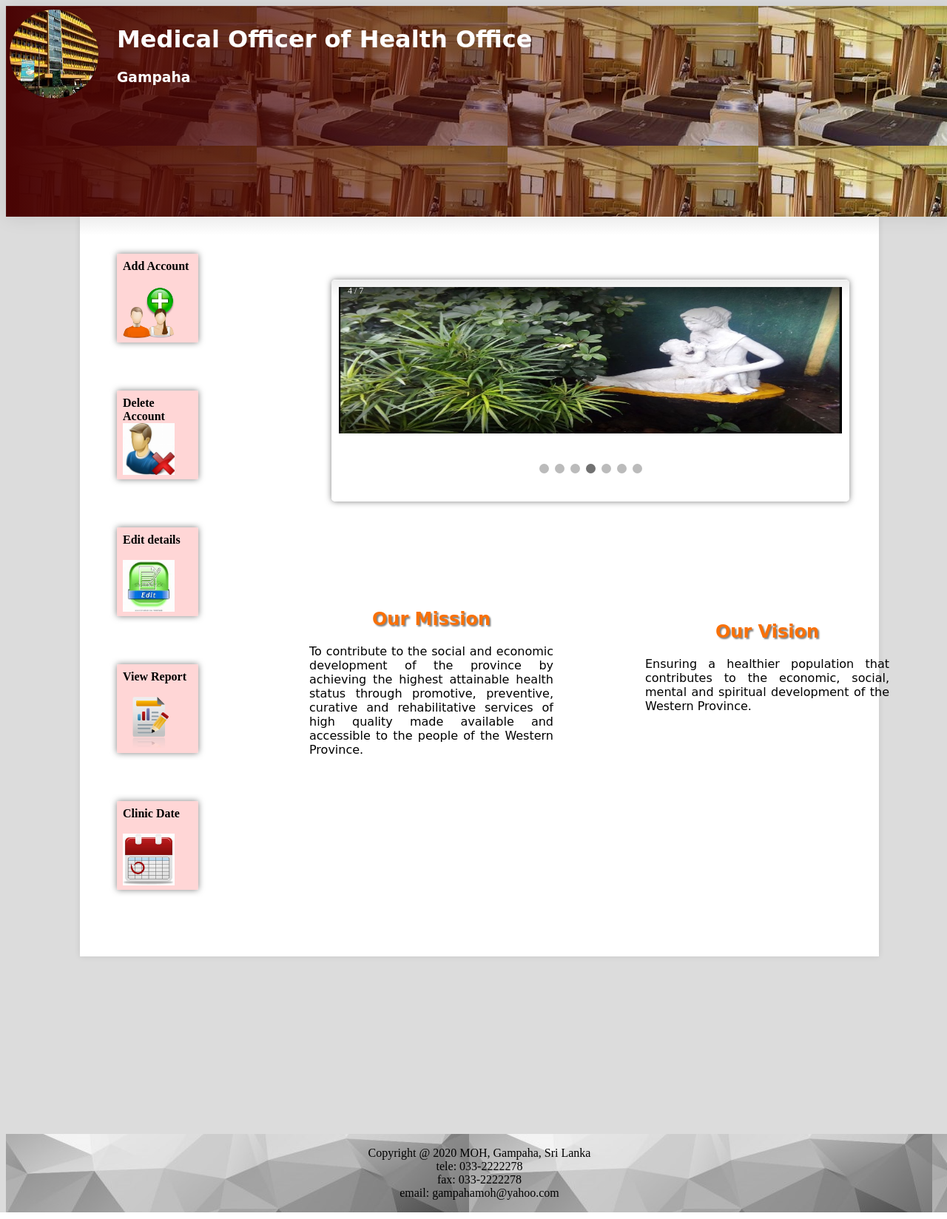
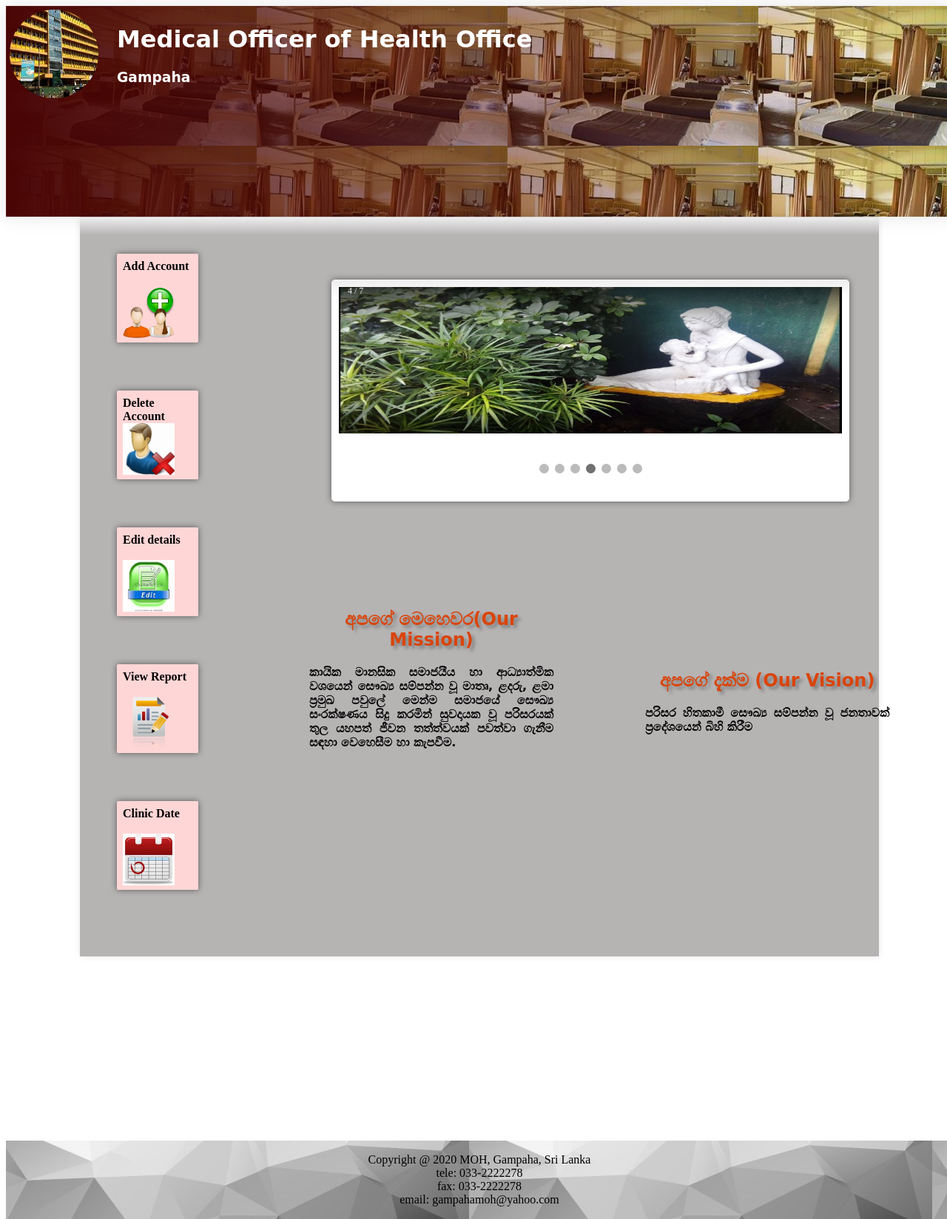
Before and after one commit to Sem3-Project/Information-System-MOH, a PHP site: page /NewHome/Home.php in a window 1280 px wide. Shown: the whole page at 74% size. Run offline with PHP 8.4, Linux system fonts and the light colour scheme.

Commit message:
updated home pages

```diff
--- a/NewHome/Home.php
+++ b/NewHome/Home.php
@@ -112,18 +112,19 @@
             </script>
 </article>
 
-<div class="para1"><h2 class="heading">Our Mission</h2>
+<!-- <div class="para1"><h2 class="heading">Our Mission</h2>
     To contribute to the social and economic development of the province by achieving the highest attainable health status through promotive, preventive, curative and rehabilitative services of high quality made available and accessible to the people of the Western Province.
 </div>
 <div class="para2"><h2 class="heading">Our Vision</h2>
         Ensuring a healthier population that contributes to the economic, social, mental and spiritual development of the Western Province.<br /><br />
+</div> -->
+
+<div class="para1"><h2 class="heading">අපගේ මෙහෙවර(Our Mission)</h2>
+කායික මානසික සමාජයීය හා ආධ්‍යාත්මික වශයෙන් සෞඛ්‍ය සම්පන්න වූ මාතෘ, ළදරු, ළමා ප්‍රමුඛ පවුලේ මෙන්ම සමාජයේ සෞඛ්‍ය සංරක්ෂණය සිදු කරමින් සුවදායක වූ පරිසරයක් තුල යහපත් ජීවන තත්ත්වයක් පවත්වා ගැනීම සඳහා වෙහෙසීම හා කැපවීම.         <br /><br />
 </div>
-<!-- <div class="para1"><h2 class="heading">අපගේ දැක්ම</h2><h2 class="heading">Our Mission</h2>
+<div class="para2"><h2 class="heading">අපගේ දැක්ම (Our Vision)</h2>
 පරිසර හිතකාමී සෞඛ්‍ය සම්පන්න වූ ජනතාවක් ප්‍රදේශයෙන් බිහි කිරීම
 </div>
-<div class="para2"><h2 class="heading">අපගේ මෙහෙවර(Our Vision)</h2>
-කායික මානසික සමාජයීය හා ආධ්‍යාත්මික වශයෙන් සෞඛ්‍ය සම්පන්න වූ මාතෘ, ළදරු, ළමා ප්‍රමුඛ පවුලේ මෙන්ම සමාජයේ සෞඛ්‍ය සංරක්ෂණය සිදු කරමින් සුවදායක වූ පරිසරයක් තුල යහපත් ජීවන තත්ත්වයක් පවත්වා ගැනීම සඳහා වෙහෙසීම හා කැපවීම.         <br /><br />
-</div> -->
 
 <footer>
     <p style="text-align: center;">Copyright @ 2020 MOH, Gampaha, Sri Lanka</br>tele: 033-2222278</br>fax: 033-2222278</br>email: gampahamoh@yahoo.com </p>
--- a/NewHome/css/Home.css
+++ b/NewHome/css/Home.css
@@ -1,4 +1,4 @@
-body{ width:100%; background-color:#DCDCDC;}
+body{ width:100%; background-color:#ffffff;}
 
 .header {
     font-family:cursive, Arial, "Sans-serif", "Times New Roman"; height:285px ; padding:5px; color:white; background: linear-gradient(
@@ -18,7 +18,7 @@ nav{
 
 
 article{margin-left:100px; margin-right:100px;box-shadow: rgba(0,0,0, 0.1) 0px 0px 8px;
-    background:-webkit-gradient(linear, left top, left 25, from(#FFFFFF), color-stop(4%, #EEEEEE), to(#FFFFFF));
+    background:-webkit-gradient(linear, left top, left 25, from(#b6b3b3), color-stop(4%, #EEEEEE), to(#b6b3b3));
     height:1000px; position:relative;}
 
 
@@ -132,11 +132,12 @@ div.para1 , div.para2{
 	display:inline-block;
 	padding:10px;
 	position: relative;
+	font-weight: bolder;
 }
 div.para1{clear: both; display:inline-block;  transform: translate(400px,-500px);}
 div.para2{clear: both; display: inline-block;  transform: translate(500px,-540px); }
 
-h2.heading{color:rgb(249,112,7); text-shadow: 2px 2px 2px grey ; text-align: center;}
+h2.heading{color:rgb(218, 68, 9); text-shadow: 4px 4px 4px grey ; text-align: center;}
 
 
 footer{position:absolute; display:block; padding:1px; width:100%; color:black; background-image:url("../images/footer.jpg");}
```
Also changed, not shown: NewHome/Homep.php (+6 -5 lines), NewHome/css/HomeP.css (+4 -3 lines).
